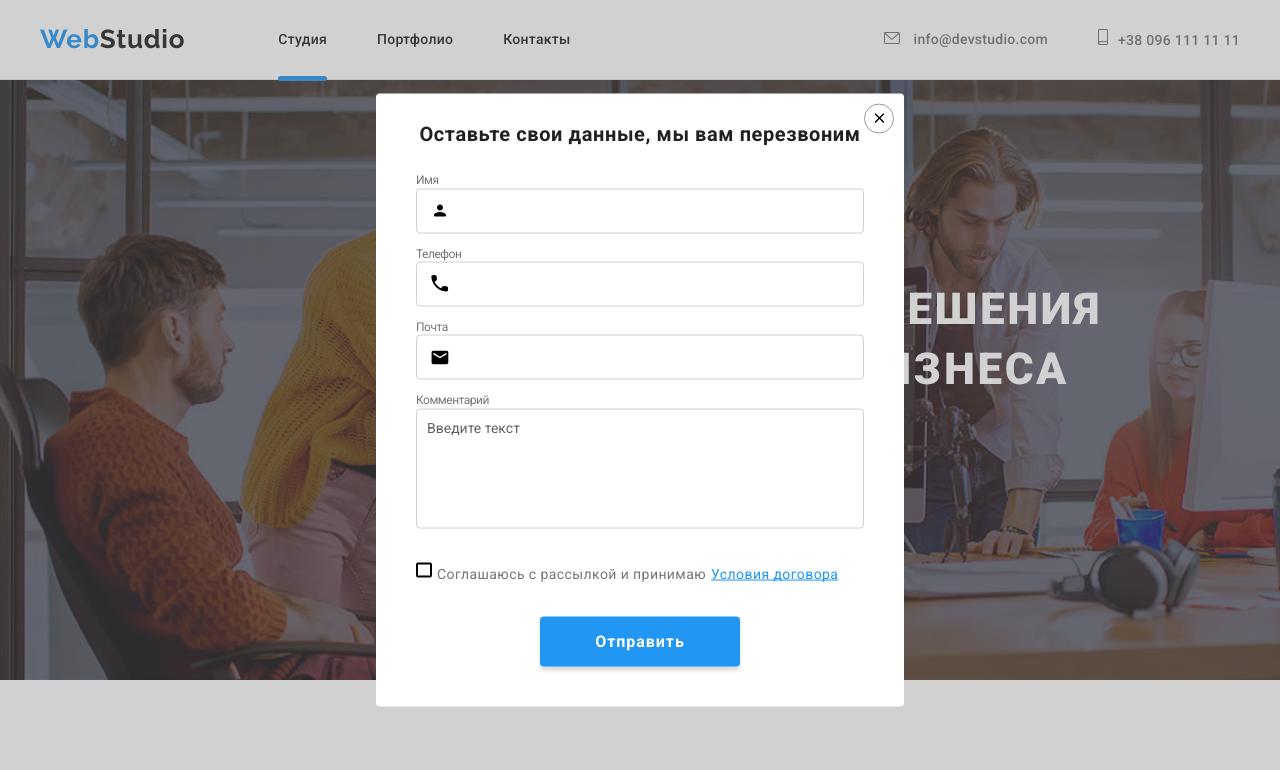
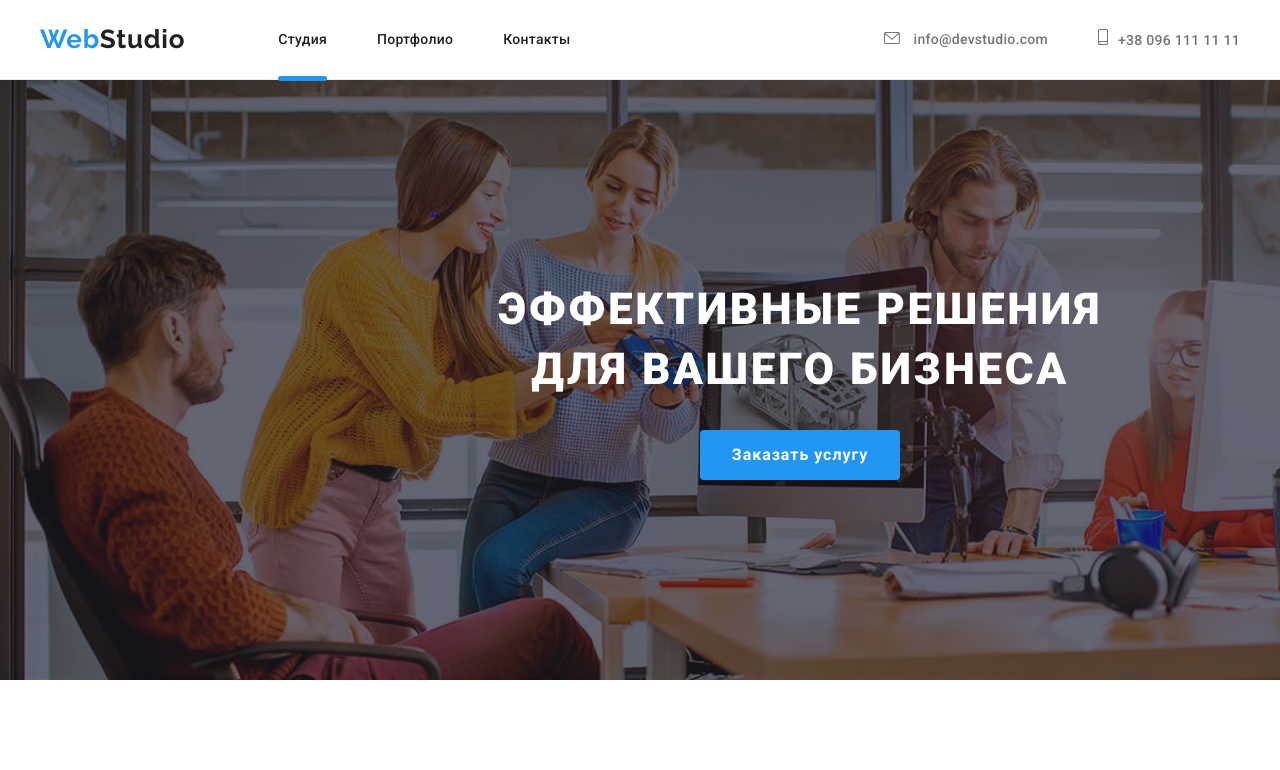
Before and after one commit to SvetlanaSavka/homework6-desk, a plain HTML site: page index.html in a window 1280 px wide. Shown: the top 770 px of the page. Drawn offline with nearby package versions, Linux system fonts and the light colour scheme.

Commit message:
add is-hidden

```diff
--- a/index.html
+++ b/index.html
@@ -528,7 +528,7 @@
         </div>
       </div>
     </footer> -->
-    <div class="backdrope" data-modal>
+    <div class="backdrope is-hidden" data-modal>
       <div class="modal">
         <button data-modal-close type="button" class="modal-close">
           <svg class="close-icon" width="18" height="18">
```
